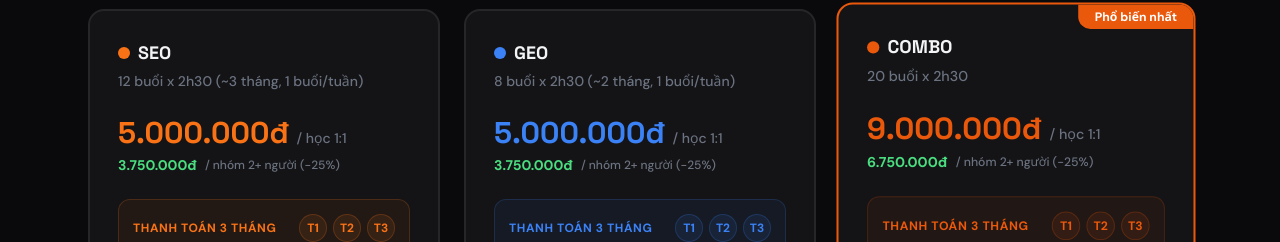
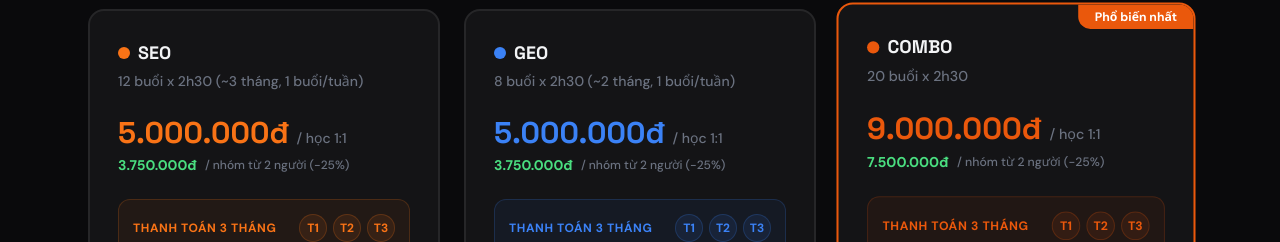
Before and after one commit to leantuan1234-prog/khoa-hoc-seo, a React (Vite) app: page / in a window 1280 px wide. Shown: the part 2327-2569 px from the top of the page. Built offline with nearby package versions, Linux system fonts and the light colour scheme.

Commit message:
Update App.jsx

```diff
--- a/src/App.jsx
+++ b/src/App.jsx
@@ -56,7 +56,7 @@ export default function App() {
   const packages = [
     { name: "SEO", sessions: "12 buổi", duration: "x 2h30 (~3 tháng, 1 buổi/tuần)", price: "5.000.000đ", group: "3.750.000đ", monthly: "~1.670.000đ", color: ORANGE, items: ["Overview & Tư duy SEO 2026", "Keyword Research & Mapping", "Content SEO (2 buổi thực hành)", "On-page SEO & Schema", "Technical SEO & Core Web Vitals", "Off-page SEO & Link Building", "Tools, Tracking & Chiến lược"] },
     { name: "GEO", sessions: "8 buổi", duration: "x 2h30 (~2 tháng, 1 buổi/tuần)", price: "5.000.000đ", group: "3.750.000đ", monthly: "~1.670.000đ", color: "#3B82F6", items: ["AI Search & GEO Overview", "Technical GEO & llms.txt", "Log file & AI bot analysis", "On-page GEO & E-E-A-T-A", "Prompt Research cho Brand", "Content GEO thân thiện AI", "Off-page GEO & UGOS", "Tracking & Đo lường"] },
-    { name: "COMBO", sessions: "20 buổi", duration: "x 2h30", price: "9.000.000đ", group: "6.750.000đ", monthly: "~3.000.000đ", color: ORANGE_DARK, popular: true, items: ["Trọn bộ SEO + GEO", "Tiết kiệm 1.000.000đ", "Lộ trình hoàn chỉnh nhất", "Thực hành xuyên suốt", "Ưu tiên hỗ trợ sau khoá"] },
+    { name: "COMBO", sessions: "20 buổi", duration: "x 2h30", price: "9.000.000đ", group: "7.500.000đ", monthly: "~3.000.000đ", color: ORANGE_DARK, popular: true, items: ["Trọn bộ SEO + GEO", "Tiết kiệm 1.000.000đ", "Lộ trình hoàn chỉnh nhất", "Thực hành xuyên suốt", "Ưu tiên hỗ trợ sau khoá"] },
   ];
 
   const projects = [
@@ -256,7 +256,7 @@ export default function App() {
                   </div>
                   <div className="flex items-center gap-2 mb-6">
                     <span className="text-sm font-semibold text-green-400">{pkg.group}</span>
-                    <span className="text-xs text-gray-500">/ nhóm 2+ người (-25%)</span>
+                    <span className="text-xs text-gray-500">/ nhóm từ 2 người (-25%)</span>
                   </div>
 
                   {/* Installment strip */}
```
